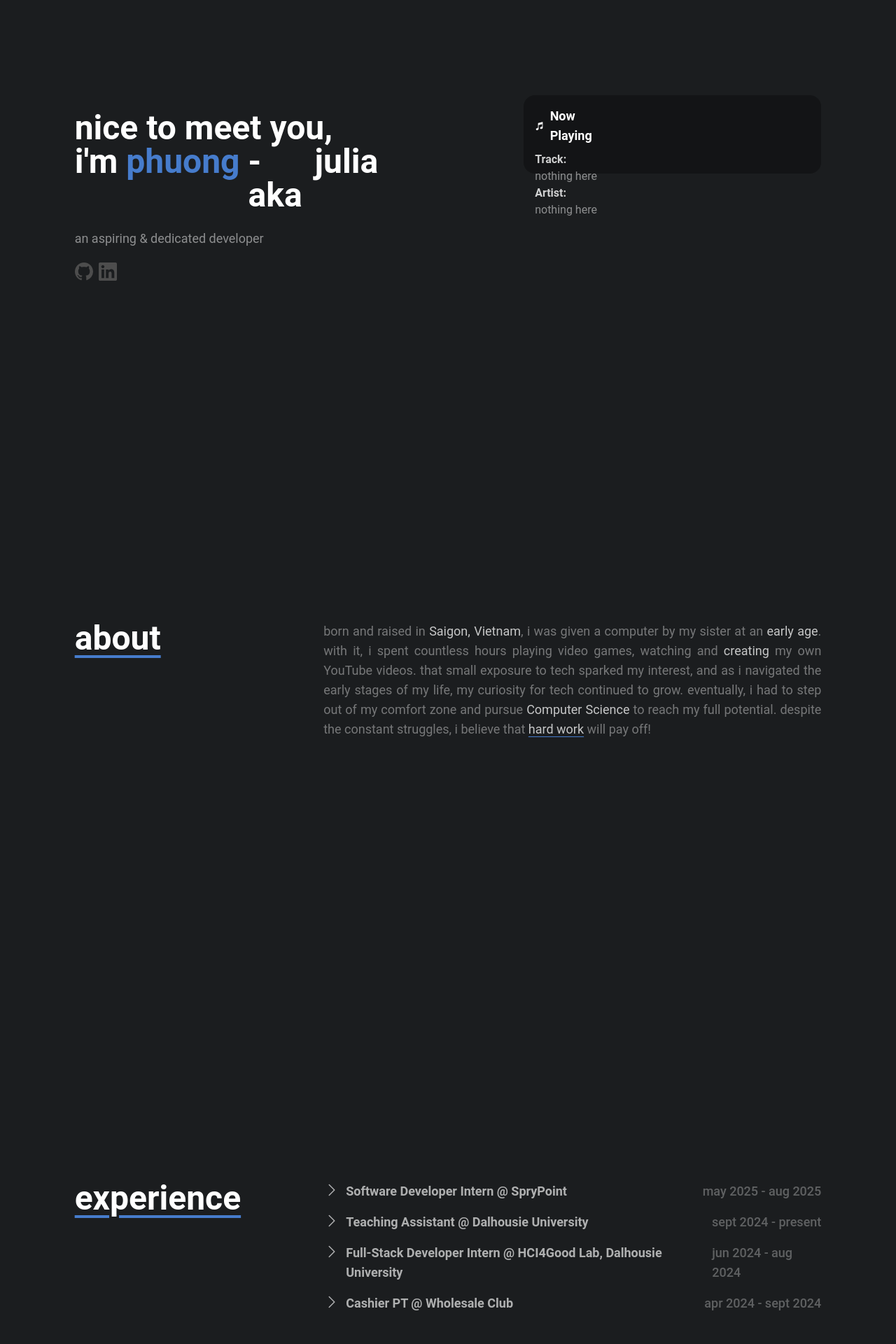
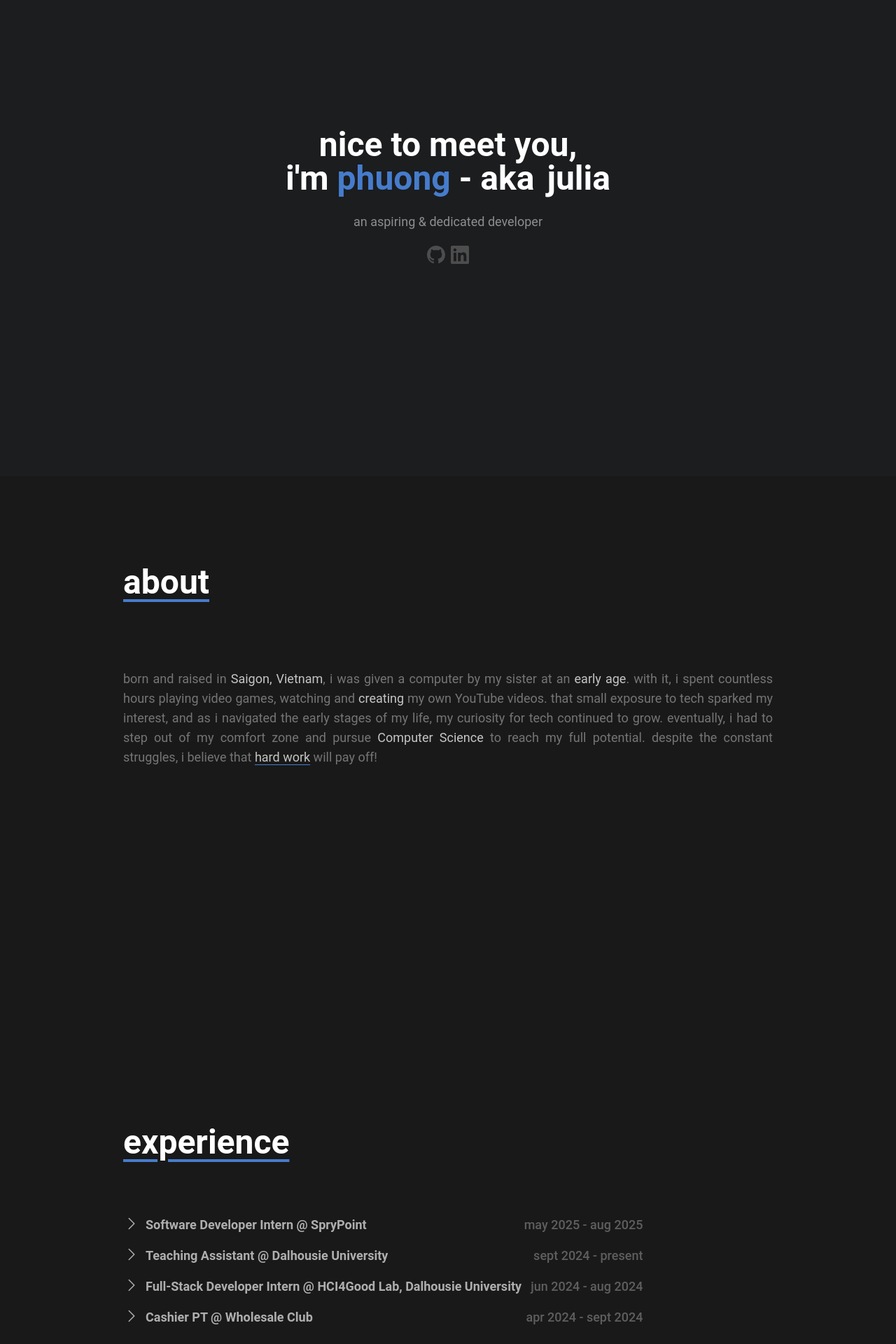
Before and after one commit to phuongwj/portfolio-101, a Next.js app: page / in a window 1280 px wide. Shown: the part 120-2040 px from the top of the page at 70% size. Built offline with nearby package versions, Linux system fonts and the light colour scheme; no server answers.

Commit message:
havent made a commit in a while, added minor changes to page layout, will be changed further

```diff
--- a/package.json
+++ b/package.json
@@ -3,7 +3,7 @@
   "version": "0.1.0",
   "private": true,
   "scripts": {
-    "dev": "netlify dev",
+    "dev": "next dev",
     "build": "next build",
     "start": "next start",
     "lint": "next lint"
--- a/src/app/components/About.jsx
+++ b/src/app/components/About.jsx
@@ -3,11 +3,11 @@ import React from 'react';
 export default function About() {
 
   return (
-    <main className="w-5/6 h-screen flex flex-row justify-between py-52 text-white">
-        <h1 className="font-bold text-5xl underline underline-offset-8 decoration-mainC decoration-4">
+    <main className="bg-secondary h-screen flex flex-col justify-between px-44 text-white">
+        <h1 className="pt-32 font-bold text-5xl underline underline-offset-8 decoration-mainC decoration-4">
             about
         </h1>
-        <p className="w-2/3 text-white/40 text-lg text-justify">
+        <p className="pb-96 text-white/40 text-lg text-justify">
             born and raised in <span className="text-white/75">Saigon, Vietnam</span>, i was given a computer by my sister at an <span className="text-white/75">early age</span>. with it, i spent countless hours
             playing video games, watching and <span className="text-white/75">creating</span> my own YouTube videos. that small exposure to tech sparked my interest, and as
             i navigated the early stages of my life, my curiosity for tech continued to grow. eventually, i had to step out of my
--- a/src/app/components/Experiences.jsx
+++ b/src/app/components/Experiences.jsx
@@ -14,12 +14,10 @@ export default function Experiences() {
     }
 
     return (
-        <div className="w-5/6 h-screen flex flex-row justify-between py-52 text-white">
-            <div className="flex flex-col">
-                <h1 className="font-bold text-5xl underline underline-offset-8 decoration-mainC decoration-4"> experience </h1>
-            </div>
-            <main className="w-2/3 flex flex-col">
-                <section className="h-auto flex justify-center">
+        <main className="bg-secondary h-screen w-full flex flex-col px-44 gap-20 text-white">
+            <h1 className="pt-32 font-bold text-5xl underline underline-offset-8 decoration-mainC decoration-4"> experience </h1>
+            <main className="flex flex-col w-4/5">
+                <section className="h-auto flex">
                     <ul className="flex flex-col gap-4">
                         {expsSorted.map((exp) => (
                             <li key={exp.id} className="relative group/list flex flex-col transition duration-500 hover:bg-huh/30">
@@ -51,7 +49,7 @@ export default function Experiences() {
                     </ul>
                 </section>
             </main>
-        </div>
+        </main>
     )
 }
 
--- a/src/app/components/Header.jsx
+++ b/src/app/components/Header.jsx
@@ -3,13 +3,12 @@ import React from 'react';
 import { useState } from 'react';
 import Link from 'next/link';
 
-export default function Header({ currentTrack }) {
+export default function Header() {
     const [isHover, setHover] = useState(false);
 
     return (
-        <main className="w-5/6 h-screen flex flex-row gap-x-52">
-            <main className="flex flex-col gap-y-2 justify-center text-white">
-                <section className="flex flex-col font-bold text-5xl">
+            <main className="flex flex-col h-screen w-full gap-y-2 bg-main items-center justify-center  text-white">
+                <section className="flex flex-col font-bold text-5xl text-center">
                     <h1>
                         nice to meet you,
                     </h1>
@@ -51,33 +50,5 @@ export default function Header({ currentTrack }) {
                     </Link>
                 </footer>
             </main>
-            <aside className="my-64 py-4 pl-4 pr-80 h-28 bg-black/30 rounded-2xl flex flex-col">
-                {currentTrack ? (
-                    <section>
-                        <section className="flex items-center gap-2">
-                            <svg xmlns="http://www.w3.org/2000/svg" viewBox="0 0 24 24"
-                                className="h-5 w-5 fill-white">
-                                <path fillRule="evenodd" d="M19.952 1.651a.75.75 0 0 1 .298.599V16.303a3 3 0 0 1-2.176 2.884l-1.32.377a2.553 2.553 0 1 1-1.403-4.909l2.311-.66a1.5 1.5 0 0 0 1.088-1.442V6.994l-9 2.572v9.737a3 3 0 0 1-2.176 2.884l-1.32.377a2.553 2.553 0 1 1-1.402-4.909l2.31-.66a1.5 1.5 0 0 0 1.088-1.442V5.25a.75.75 0 0 1 .544-.721l10.5-3a.75.75 0 0 1 .658.122Z" clipRule="evenodd" />
-                            </svg>
-                            <h2 className="text-white text-lg font-semibold">Now Playing</h2>
-                        </section>
-                        <p className="text-white/50 mt-2"><strong className="text-white/80">Track:</strong> {currentTrack.name}</p>
-                        <p className="text-white/50"><strong className="text-white/80">Artist:</strong> {currentTrack.artist}</p>
-                    </section>
-                ) : (
-                    <section>
-                        <section className="flex items-center gap-2">
-                            <svg xmlns="http://www.w3.org/2000/svg" viewBox="0 0 24 24"
-                                className="h-5 w-5 fill-white">
-                                <path fillRule="evenodd" d="M19.952 1.651a.75.75 0 0 1 .298.599V16.303a3 3 0 0 1-2.176 2.884l-1.32.377a2.553 2.553 0 1 1-1.403-4.909l2.311-.66a1.5 1.5 0 0 0 1.088-1.442V6.994l-9 2.572v9.737a3 3 0 0 1-2.176 2.884l-1.32.377a2.553 2.553 0 1 1-1.402-4.909l2.31-.66a1.5 1.5 0 0 0 1.088-1.442V5.25a.75.75 0 0 1 .544-.721l10.5-3a.75.75 0 0 1 .658.122Z" clipRule="evenodd" />
-                            </svg>
-                            <h2 className="text-white text-lg font-semibold">Now Playing</h2>
-                        </section>
-                        <p className="text-white/50 mt-2"><strong className="text-white/80">Track:</strong> nothing here</p>
-                        <p className="text-white/50"><strong className="text-white/80">Artist:</strong> nothing here</p>
-                    </section>
-                )}
-            </aside>
-        </main>
     )
 }
--- a/src/app/components/Toolbox.jsx
+++ b/src/app/components/Toolbox.jsx
@@ -5,34 +5,20 @@ import tools from "@/local-json/tools";
 
 export default function Toolbox() {
     return (
-        <section className="relative group/bgg">
-            <section
-                className="absolute h-full w-full rounded-3xl blur bg-gradient-to-b from-white opacity-25 group-hover/bgg:opacity-70 transition duration-700"
-            >
-            </section>
-            <main className="relative flex flex-col gap-4 px-7 pt-7 pb-5 rounded-3xl shadow-xl bg-secondary border transition duration-700 group-hover/bgg:border-secondaryC border-secondaryC/40">
-                <section className="flex flex-row gap-2 pb-1">
-                    <section className="pt-1">
-                        {/* Wrench-Screwdriver Icon */}
-                        <svg xmlns="http://www.w3.org/2000/svg" viewBox="0 0 24 24" className="size-6 transition duration-500 fill-white/45 group-hover/bgg:fill-mainC">
-                            <path fillRule="evenodd" d="M12 6.75a5.25 5.25 0 0 1 6.775-5.025.75.75 0 0 1 .313 1.248l-3.32 3.319c.063.475.276.934.641 1.299.365.365.824.578 1.3.64l3.318-3.319a.75.75 0 0 1 1.248.313 5.25 5.25 0 0 1-5.472 6.756c-1.018-.086-1.87.1-2.309.634L7.344 21.3A3.298 3.298 0 1 1 2.7 16.657l8.684-7.151c.533-.44.72-1.291.634-2.309A5.342 5.342 0 0 1 12 6.75ZM4.117 19.125a.75.75 0 0 1 .75-.75h.008a.75.75 0 0 1 .75.75v.008a.75.75 0 0 1-.75.75h-.008a.75.75 0 0 1-.75-.75v-.008Z" clipRule="evenodd" />
-                            <path d="m10.076 8.64-2.201-2.2V4.874a.75.75 0 0 0-.364-.643l-3.75-2.25a.75.75 0 0 0-.916.113l-.75.75a.75.75 0 0 0-.113.916l2.25 3.75a.75.75 0 0 0 .643.364h1.564l2.062 2.062 1.575-1.297Z" />
-                            <path fillRule="evenodd" d="m12.556 17.329 4.183 4.182a3.375 3.375 0 0 0 4.773-4.773l-3.306-3.305a6.803 6.803 0 0 1-1.53.043c-.394-.034-.682-.006-.867.042a.589.589 0 0 0-.167.063l-3.086 3.748Zm3.414-1.36a.75.75 0 0 1 1.06 0l1.875 1.876a.75.75 0 1 1-1.06 1.06L15.97 17.03a.75.75 0 0 1 0-1.06Z" clipRule="evenodd" />
-                        </svg>
-                    </section>
-                    <p className="font-bold text-xl text-white/45 transition duration-500 group-hover/bgg:text-white/80"> My toolbox </p>
-                </section>
+        <section className="bg-main w-full px-44 flex flex-col gap-10">
+            <h1 className="pt-32 font-bold text-5xl underline underline-offset-8 decoration-mainC decoration-4 text-white">
+                toolbox
+            </h1>
             <section className="h-7">
                 <Marquee pauseOnHover speed={35} gradient gradientWidth={110} gradientColor='#191919'>
                     {tools.map( (tool) => (
-                            <li key={tool} className="bg-huh/10 group-hover/bgg:bg-huh/25 rounded-xl flex px-2 mx-1
+                        <li key={tool} className="flex px-2 mx-1
                         font-semibold text-base cursor-pointer text-white/30 group-hover/bgg:text-white/65 transition duration-500">
                             {tool}
                         </li>
                     ))}
                 </Marquee>
             </section>
-            </main>
         </section>
     )
 }
--- a/src/app/layout.js
+++ b/src/app/layout.js
@@ -21,7 +21,7 @@ export const metadata = {
 export default function RootLayout({ children }) {
   return (
     <html lang="en">
-      <body className="bg-main">
+      <body className="">
         {children}
       </body>
     </html>
--- a/src/app/page.js
+++ b/src/app/page.js
@@ -6,34 +6,34 @@ import Experiences from "@/app/components/Experiences";
 import Projects from "@/app/components/Projects";
 import Toolbox from "@/app/components/Toolbox";
 import About from "@/app/components/About";
-import fetchTrack from "@/app/fetchTrack";
+// import fetchTrack from "@/app/fetchTrack";
 
 export default function page() {
 
-  const [currentTrack, setCurrentTrack] = useState(null);
+  // const [currentTrack, setCurrentTrack] = useState(null);
 
-  useEffect(() => {
-    let isMounted = true;
+  // useEffect(() => {
+  //   let isMounted = true;
 
-    async function getTrack () {
-      const trackData = await fetchTrack();
-      if (isMounted) {
-        setCurrentTrack(trackData);
-      }
-    };
+  //   async function getTrack () {
+  //     const trackData = await fetchTrack();
+  //     if (isMounted) {
+  //       setCurrentTrack(trackData);
+  //     }
+  //   };
 
-    getTrack();
+  //   getTrack();
 
-    setTimeout(getTrack, 10000);
-  }, []);
+  //   setTimeout(getTrack, 10000);
+  // }, []);
 
   return (
     <main className="flex flex-col items-center">
-          <Header currentTrack={currentTrack}/>
+          <Header/>
           <About/>
+          {/* <Toolbox/> */}
           <Experiences/>
-          {/* <Projects/>
-          <Toolbox/> */}
+          {/* <Projects/>*/}
     </main>
   )
 }
--- a/src/css/globals.css
+++ b/src/css/globals.css
@@ -9,7 +9,7 @@
 
 /* Track Not On Hover */
 ::-webkit-scrollbar-track {
-    background-color: none;
+    background-color: #191919;
 }
 
 /* Thumb Not On Hover */
--- a/src/local-json/experiences.json
+++ b/src/local-json/experiences.json
@@ -21,7 +21,7 @@
         "org": "@ Dalhousie University",
         "location": "Halifax, NS",
         "time": "sept 2024 - present",
-        "info": "following my successful Summer 2024 internship, i landed a Teaching Assistant role at my university, where i co-lead labs in a variety of courses to guide and assist students through their labs, and assignments, or any questions or concerns that they had."
+        "info": "following my successful Summer 2024 internship, i landed a Teaching Assistant role at my university, where i co-lead labs in a variety of courses to guide students through their labs, assignments, and to address any questions or concerns that they had."
     },
     {
         "id": 4,
```
Lines whose indentation alone changed are shown as unchanged.
